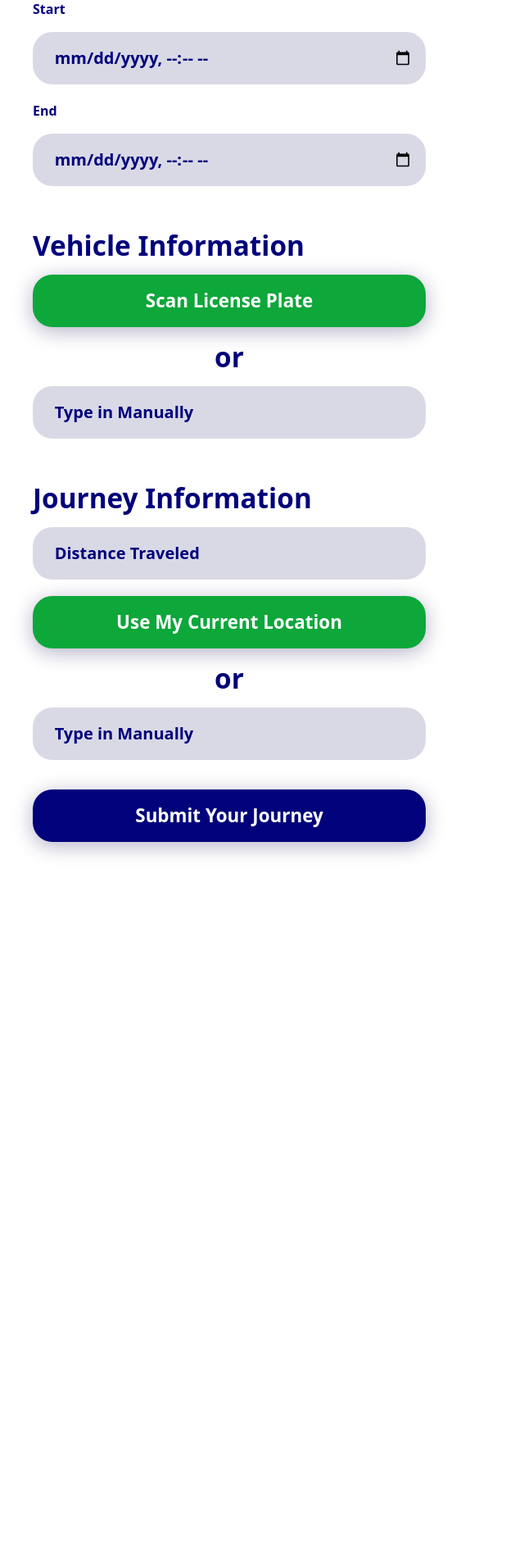
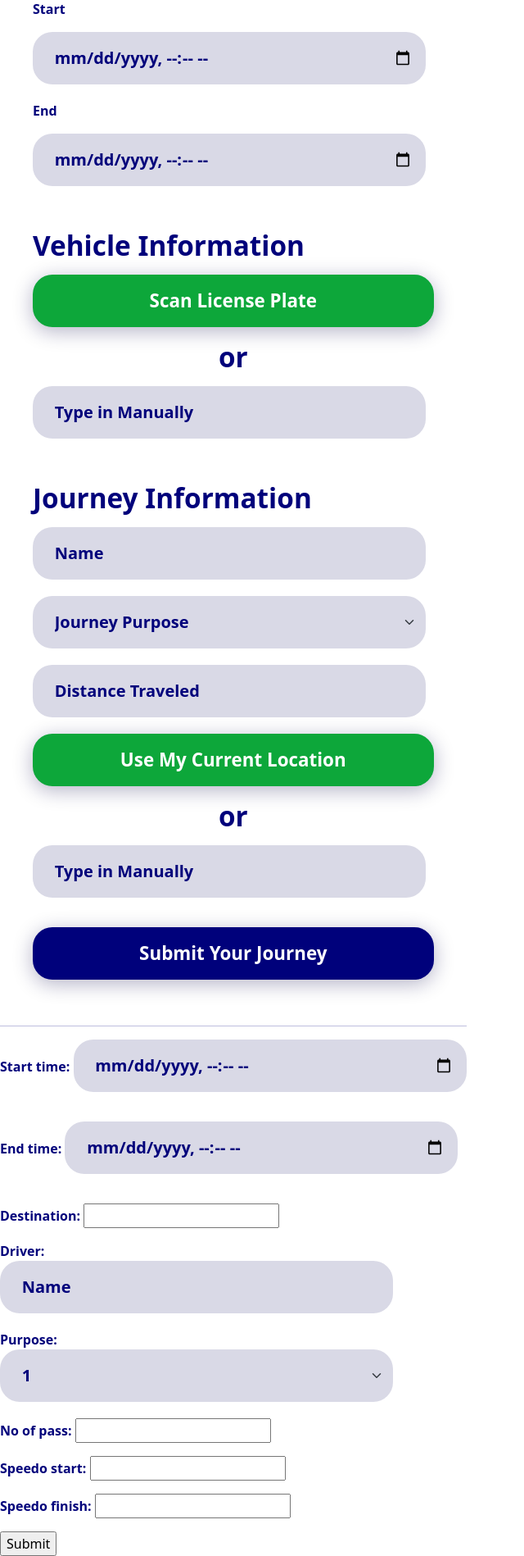
Before and after one commit to ka3b/CS14-main, a Django app: page /main/report-journey/journey-details/ in a window 1280 px wide. Shown: the part 193-2091 px from the top of the page at 82% size, without its empty margins (0-640 px from the left). Before the commit the page ends 1237 px from the top, so only its background shows below. Run offline with Django 3.2, Linux system fonts and the light colour scheme.

Commit message:
keep adding form contend in journey-detail.html, require more form funiture

```diff
--- a/django-framework/main/form.py
+++ b/django-framework/main/form.py
@@ -1,20 +1,22 @@
 from django import forms
 
 class JourneyForm(forms.Form):
-    start_time = forms.TimeField(auto_now=False, auto_now_add=False, attr={})
-    end_time = forms.TimeField(auto_now=False, auto_now_add=False)
+    start_time = forms.TimeField(widget=forms.TextInput(attrs={
+        'type':"datetime-local" , 'class' : "formTextField"}))
+    end_time = forms.TimeField(widget=forms.TextInput(attrs={
+        'type':"datetime-local" , 'class' : "formTextField"}))
 
 
-    destination = forms.CharField(max_length=128, unique=False)
+    destination = forms.CharField(max_length=128)
 
     driver = forms.CharField(
-        max_length=128, unique=False, widget=forms.TextInput(
+        max_length=128,  widget=forms.TextInput(
             attrs={'placeholder':"Name", 'class':"form-control formTextField", 'type':'text1', "id":'driver_name'}))
 
     CHOICES=(('Transport of goods', '1'),('Picking up of goods','2'), ('Transport of people','3'),
             ('Fieldwork','4'))
-    purpose = forms.CharField(widget=forms.Select(choices=CHOICES),
-                              attr={'class':"form-select formTextField", "aria-label":'Default select example'})
+    purpose = forms.CharField(widget=forms.Select(choices=CHOICES,
+                              attrs={'class':"form-select formTextField", "aria-label":'Default select example'}))
 
     no_of_pass = forms.IntegerField()
 
--- a/django-framework/main/views.py
+++ b/django-framework/main/views.py
@@ -1,6 +1,6 @@
 from django.shortcuts import render
-from django.http import HttpResponse
-
+from django.http import HttpResponse, HttpResponseRedirect
+from .form import *
 # Create your views here.
 def index(request):
     return render(request, "main/index.html")
@@ -9,7 +9,21 @@ def report_journey(request):
     return render(request, "main/report-journey.html")
 
 def journey_details(request):
-    return render(request,"main/journey-details.html")
+    if request.method == 'POST':
+        # create a form instance and populate it with data from the request:
+        form = JourneyForm(request.POST)
+        # check whether it's valid:
+        if form.is_valid():
+            # process the data in form.cleaned_data as required
+            # ...
+            # redirect to a new URL:
+            return HttpResponse('Thanks')
+
+        # if a GET (or any other method) we'll create a blank form
+    else:
+        form = JourneyForm()
+
+    return render(request,"main/journey-details.html", {'form': form})
 
 def admin_login(request):
     return render(request,"main/admin-login.html")
--- a/django-framework/templates/main/journey-details.html
+++ b/django-framework/templates/main/journey-details.html
@@ -33,7 +33,7 @@
     </div>
     <div class="formItem">
         <h3>Journey Information</h3>
-        <!--Done
+
         <input type="text1" class="form-control formTextField" id="driver_name" placeholder="Name">
 
 
@@ -44,7 +44,7 @@
             <option value="3">Transport of people</option>
             <option value="4">Fieldwork</option>
         </select>
-        -->
+
         <input type="text1" class="form-control formTextField" id="distance_travelled" placeholder="Distance Traveled">
         <button type="button" class="btn formButton">Use My Current Location</button>
         <h3 style="text-align: center;">or</h3>
@@ -53,5 +53,11 @@
     </div>
 
 </div>
+    <hr>
+    <form action="/your-name/" method="post">
+        {% csrf_token %}
+        {{ form.as_p }}
+        <input type="submit" value="Submit">
+    </form>
 {% endblock %}
 {% block extra_js %}{% endblock %}
```
